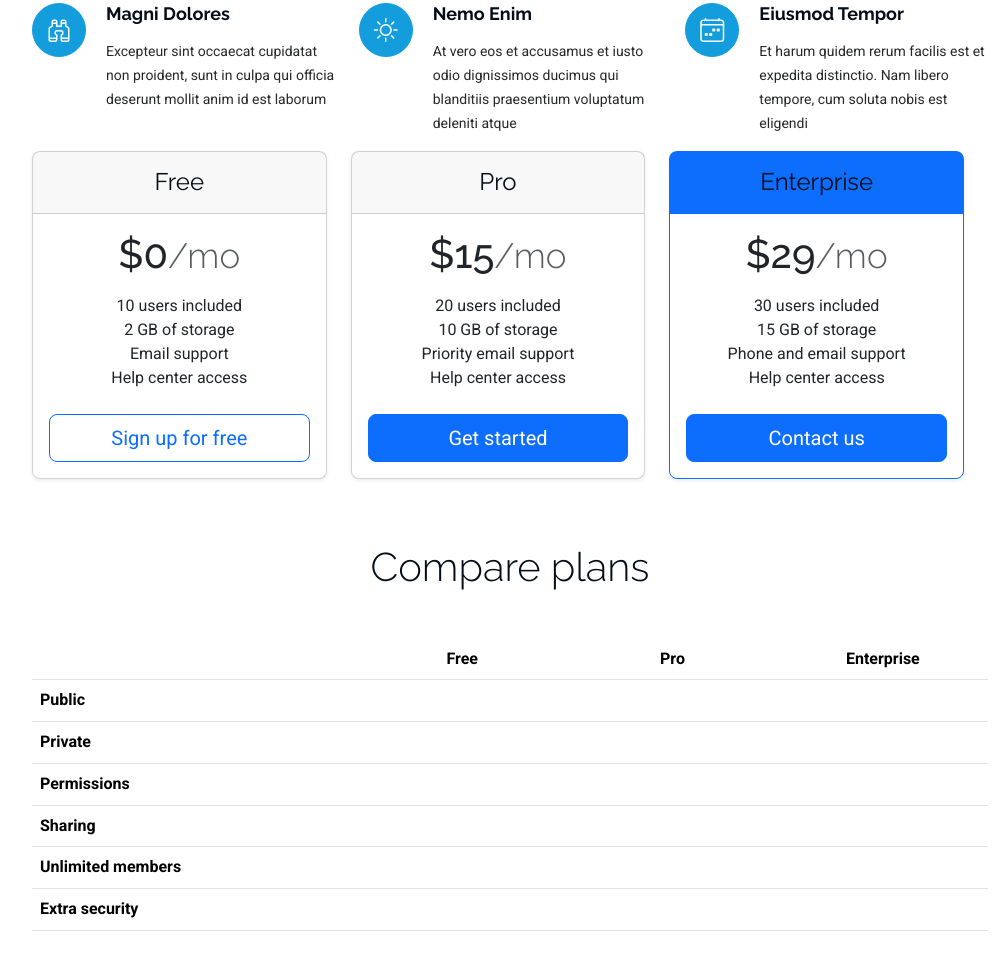
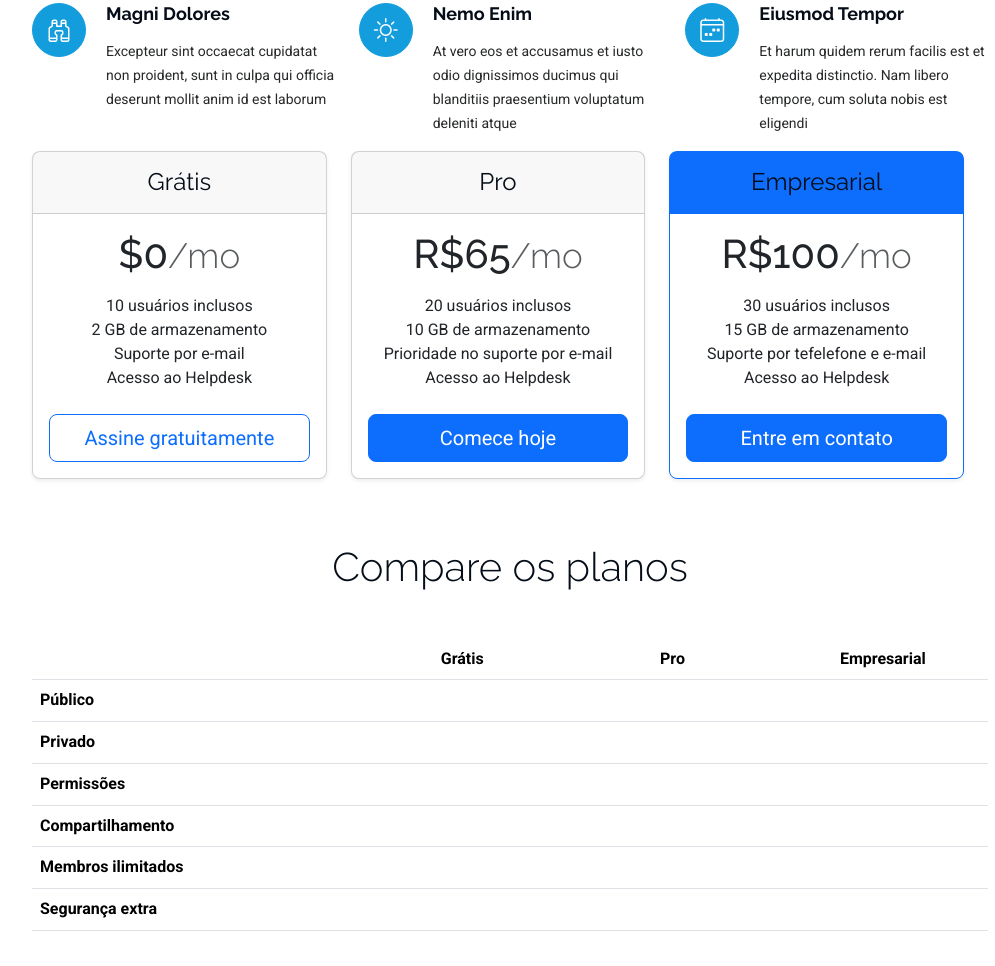
Before and after one commit to wiliamcherubim/portfolioHTML, a plain HTML site: page index.html in a window 1280 px wide. Shown: the part 3814-4780 px from the top of the page, without its empty margins (280-1275 px from the left). Drawn offline with Linux system fonts and the light colour scheme.

Commit message:
Add files via upload

```diff
--- a/index.html
+++ b/index.html
@@ -370,17 +370,17 @@
               <div class="col">
                 <div class="card mb-4 rounded-3 shadow-sm">
                   <div class="card-header py-3">
-                    <h4 class="my-0 fw-normal">Free</h4>
+                    <h4 class="my-0 fw-normal">Grátis</h4>
                   </div>
                   <div class="card-body">
                     <h1 class="card-title pricing-card-title">$0<small class="text-body-secondary fw-light">/mo</small></h1>
                     <ul class="list-unstyled mt-3 mb-4">
-                      <li>10 users included</li>
-                      <li>2 GB of storage</li>
-                      <li>Email support</li>
-                      <li>Help center access</li>
+                      <li>10 usuários inclusos</li>
+                      <li>2 GB  de armazenamento</li>
+                      <li>Suporte por e-mail</li>
+                      <li>Acesso ao Helpdesk</li>
                     </ul>
-                    <a href="#contact" type="button" class="w-100 btn btn-lg btn-outline-primary">Sign up for free</a>
+                    <a href="#contact" type="button" class="w-100 btn btn-lg btn-outline-primary">Assine gratuitamente</a>
                   </div>
                 </div>
               </div>
@@ -390,57 +390,57 @@
                     <h4 class="my-0 fw-normal">Pro</h4>
                   </div>
                   <div class="card-body">
-                    <h1 class="card-title pricing-card-title">$15<small class="text-body-secondary fw-light">/mo</small></h1>
+                    <h1 class="card-title pricing-card-title">R$65<small class="text-body-secondary fw-light">/mo</small></h1>
                     <ul class="list-unstyled mt-3 mb-4">
-                      <li>20 users included</li>
-                      <li>10 GB of storage</li>
-                      <li>Priority email support</li>
-                      <li>Help center access</li>
+                      <li>20 usuários inclusos</li>
+                      <li>10 GB  de armazenamento</li>
+                      <li>Prioridade no suporte por e-mail</li>
+                      <li>Acesso ao Helpdesk</li>
                     </ul>
-                    <button type="button" class="w-100 btn btn-lg btn-primary">Get started</button>
+                    <button type="button" class="w-100 btn btn-lg btn-primary">Comece hoje</button>
                   </div>
                 </div>
               </div>
               <div class="col">
                 <div class="card mb-4 rounded-3 shadow-sm border-primary">
                   <div class="card-header py-3 text-bg-primary border-primary">
-                    <h4 class="my-0 fw-normal">Enterprise</h4>
+                    <h4 class="my-0 fw-normal">Empresarial</h4>
                   </div>
                   <div class="card-body">
-                    <h1 class="card-title pricing-card-title">$29<small class="text-body-secondary fw-light">/mo</small></h1>
+                    <h1 class="card-title pricing-card-title">R$100<small class="text-body-secondary fw-light">/mo</small></h1>
                     <ul class="list-unstyled mt-3 mb-4">
-                      <li>30 users included</li>
-                      <li>15 GB of storage</li>
-                      <li>Phone and email support</li>
-                      <li>Help center access</li>
+                      <li>30 usuários inclusos</li>
+                      <li>15 GB de armazenamento</li>
+                      <li>Suporte por tefelefone e e-mail</li>
+                      <li>Acesso ao Helpdesk</li>
                     </ul>
-                    <button type="button" class="w-100 btn btn-lg btn-primary">Contact us</button>
+                    <button type="button" class="w-100 btn btn-lg btn-primary">Entre em contato</button>
                   </div>
                 </div>
               </div>
             </div>
 
-            <h2 class="display-6 text-center mb-4">Compare plans</h2>
+            <h2 class="display-6 text-center mb-4">Compare os planos</h2>
 
             <div class="table-responsive">
               <table class="table text-center">
                 <thead>
                   <tr>
                     <th style="width: 34%;"></th>
-                    <th style="width: 22%;">Free</th>
+                    <th style="width: 22%;">Grátis</th>
                     <th style="width: 22%;">Pro</th>
-                    <th style="width: 22%;">Enterprise</th>
+                    <th style="width: 22%;">Empresarial</th>
                   </tr>
                 </thead>
                 <tbody>
                   <tr>
-                    <th scope="row" class="text-start">Public</th>
+                    <th scope="row" class="text-start">Público</th>
                     <td><svg class="bi" width="24" height="24"><use xlink:href="#check"></use></svg></td>
                     <td><svg class="bi" width="24" height="24"><use xlink:href="#check"></use></svg></td>
                     <td><svg class="bi" width="24" height="24"><use xlink:href="#check"></use></svg></td>
                   </tr>
                   <tr>
-                    <th scope="row" class="text-start">Private</th>
+                    <th scope="row" class="text-start">Privado</th>
                     <td></td>
                     <td><svg class="bi" width="24" height="24"><use xlink:href="#check"></use></svg></td>
                     <td><svg class="bi" width="24" height="24"><use xlink:href="#check"></use></svg></td>
@@ -449,25 +449,25 @@
 
                 <tbody>
                   <tr>
-                    <th scope="row" class="text-start">Permissions</th>
+                    <th scope="row" class="text-start">Permissões</th>
                     <td><svg class="bi" width="24" height="24"><use xlink:href="#check"></use></svg></td>
                     <td><svg class="bi" width="24" height="24"><use xlink:href="#check"></use></svg></td>
                     <td><svg class="bi" width="24" height="24"><use xlink:href="#check"></use></svg></td>
                   </tr>
                   <tr>
-                    <th scope="row" class="text-start">Sharing</th>
+                    <th scope="row" class="text-start">Compartilhamento</th>
                     <td></td>
                     <td><svg class="bi" width="24" height="24"><use xlink:href="#check"></use></svg></td>
                     <td><svg class="bi" width="24" height="24"><use xlink:href="#check"></use></svg></td>
                   </tr>
                   <tr>
-                    <th scope="row" class="text-start">Unlimited members</th>
+                    <th scope="row" class="text-start">Membros ilimitados</th>
                     <td></td>
                     <td><svg class="bi" width="24" height="24"><use xlink:href="#check"></use></svg></td>
                     <td><svg class="bi" width="24" height="24"><use xlink:href="#check"></use></svg></td>
                   </tr>
                   <tr>
-                    <th scope="row" class="text-start">Extra security</th>
+                    <th scope="row" class="text-start">Segurança extra</th>
                     <td></td>
                     <td></td>
                     <td><svg class="bi" width="24" height="24"><use xlink:href="#check"></use></svg></td>
```
